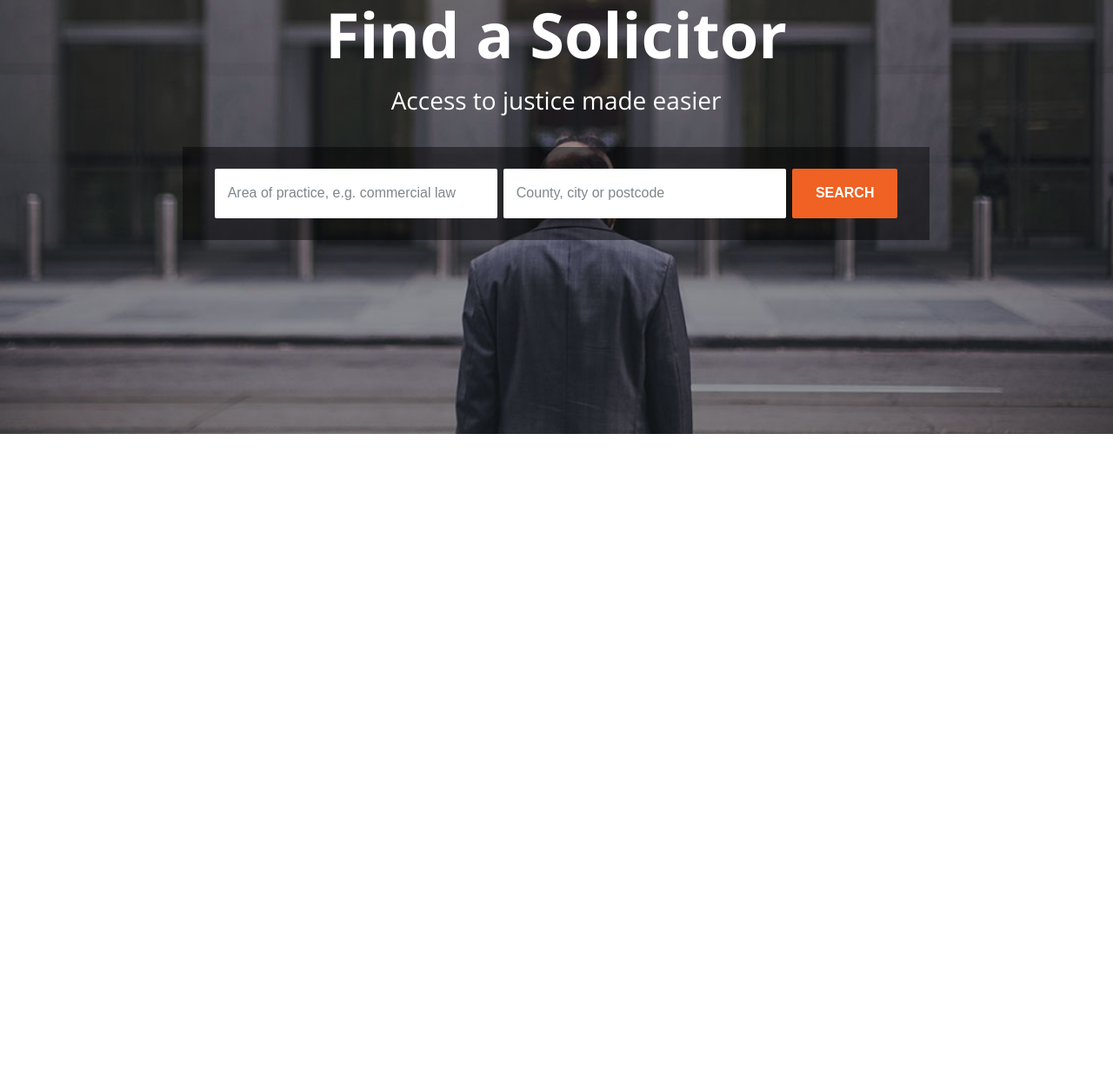
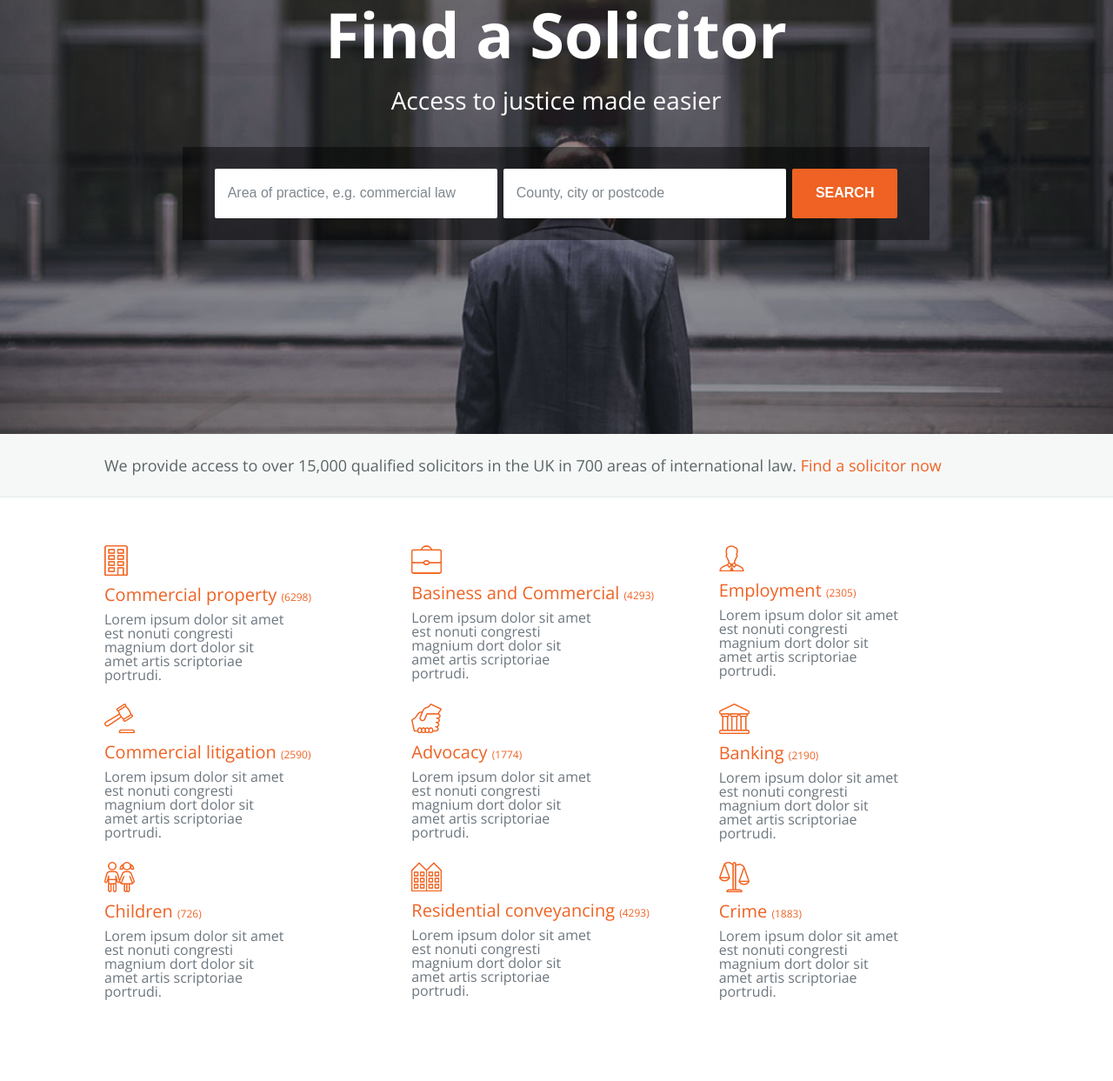
Before and after one commit to ruslana-shev/Solicitors, a website: page app/index.html in a window 1280 px wide. Shown: the part 301-1544 px from the top of the page at 87% size. Before the commit the page ends 800 px from the top, so only its background shows below. Drawn offline with nearby package versions, Linux system fonts and the light colour scheme.

Commit message:
созданы и застилизированы блоки с текстом до карусели

```diff
--- a/app/css/style.css
+++ b/app/css/style.css
@@ -122,9 +122,24 @@ button {
   display: inline-block;
   vertical-align: middle; }
 
+.grey-bg {
+  background: #f6f8f8; }
+
+.orange-text {
+  color: #ef6223; }
+
+.sub {
+  font-size: 12px;
+  color: inherit; }
+
 .conteiner {
-  width: 1040px;
-  margin: 0 auto; }
+  width: 1060px;
+  margin: 0 auto;
+  padding: 0 10px; }
+
+.row {
+  margin: 0 -10px;
+  overflow: hidden; }
 
 .icon {
   display: inline-block; }
@@ -151,6 +166,12 @@ button {
   text-transform: uppercase; }
   .form-btn:hover {
     background: #d0551e; }
+
+.simple-text-block {
+  padding: 27px 0;
+  font-size: 18px;
+  color: #5a6464;
+  border-bottom: 1px solid #e4ebec; }
 
 .header {
   height: 80px;
@@ -259,3 +280,21 @@ button {
         width: 325px; }
       .inner .inner-block .inner-form input + input, .inner .inner-block .inner-form select + input {
         margin-left: 4px; }
+
+.service-wrap {
+  padding: 55px 0 70px 0; }
+  .service-wrap .service-item {
+    float: left;
+    padding: 0 10px;
+    width: 33.3333%;
+    height: 182px; }
+    .service-wrap .service-item span.icon {
+      margin-bottom: 10px; }
+    .service-wrap .service-item .title {
+      color: #ef6223;
+      font-size: 20px; }
+    .service-wrap .service-item p {
+      width: 63%;
+      margin-top: 10px;
+      font-size: 16px;
+      color: #6c767e; }
--- a/app/index.html
+++ b/app/index.html
@@ -39,6 +39,80 @@
 				</div>
 			</div>
 		</div>
+		<div class="simple-text-block grey-bg">
+			<div class="conteiner">
+				<p>We provide access to over 15,000 qualified solicitors in the UK in 700 areas of international law. <a href="#" class="orange-text">Find a solicitor now</a></p>
+			</div>
+		</div>
+		<div class="service-wrap">
+			<div class="conteiner">
+				<div class="row">
+					<div class="service-item">
+						<span class="icon home-ic"></span>
+						<div class="title">
+							<span>Commercial property <span class="sub">(6298)</span></span>
+						</div>
+						<p>Lorem ipsum dolor sit amet est nonuti congresti magnium dort dolor sit amet artis scriptoriae portrudi.</p>
+					</div>
+					<div class="service-item">
+						<span class="icon keys-ic"></span>
+						<div class="title">
+							<span>Basiness and Commercial <span class="sub">(4293)</span></span>
+						</div>
+						<p>Lorem ipsum dolor sit amet est nonuti congresti magnium dort dolor sit amet artis scriptoriae portrudi.</p>
+					</div>
+					<div class="service-item">
+						<span class="icon admin-ic"></span>
+						<div class="title">
+							<span>Employment <span class="sub">(2305)</span></span>
+						</div>
+						<p>Lorem ipsum dolor sit amet est nonuti congresti magnium dort dolor sit amet artis scriptoriae portrudi.</p>
+					</div>
+					<div class="service-item">
+						<span class="icon commers-ic"></span>
+						<div class="title">
+							<span>Commercial litigation <span class="sub">(2590)</span></span>
+						</div>
+						<p>Lorem ipsum dolor sit amet est nonuti congresti magnium dort dolor sit amet artis scriptoriae portrudi.</p>
+					</div>
+					<div class="service-item">
+						<span class="icon hands-ic"></span>
+						<div class="title">
+							<span>Advocacy <span class="sub">(1774)</span></span>
+						</div>
+						<p>Lorem ipsum dolor sit amet est nonuti congresti magnium dort dolor sit amet artis scriptoriae portrudi.</p>
+					</div>
+					<div class="service-item">
+						<span class="icon apartmen-ic"></span>
+						<div class="title">
+							<span>Banking <span class="sub">(2190)</span></span>
+						</div>
+						<p>Lorem ipsum dolor sit amet est nonuti congresti magnium dort dolor sit amet artis scriptoriae portrudi.</p>
+					</div>
+					<div class="service-item">
+						<span class="icon people-ic"></span>
+						<div class="title">
+							<span>Children <span class="sub">(726)</span></span>
+						</div>
+						<p>Lorem ipsum dolor sit amet est nonuti congresti magnium dort dolor sit amet artis scriptoriae portrudi.</p>
+					</div>
+					<div class="service-item">
+						<span class="icon resident-ic"></span>
+						<div class="title">
+							<span>Residential conveyancing <span class="sub">(4293)</span></span>
+						</div>
+						<p>Lorem ipsum dolor sit amet est nonuti congresti magnium dort dolor sit amet artis scriptoriae portrudi.</p>
+					</div>
+					<div class="service-item">
+						<span class="icon crime-ic"></span>
+						<div class="title">
+							<span>Crime <span class="sub">(1883)</span></span>
+						</div>
+						<p>Lorem ipsum dolor sit amet est nonuti congresti magnium dort dolor sit amet artis scriptoriae portrudi.</p>
+					</div>
+				</div>
+			</div>
+		</div>
 	</div>
 	<!-- MAIN END -->
 
```
Also changed, not shown: dist/sass/_custom-variables.scss, dist/sass/_default-clases.scss, dist/sass/_layout.scss, dist/sass/style.scss.
